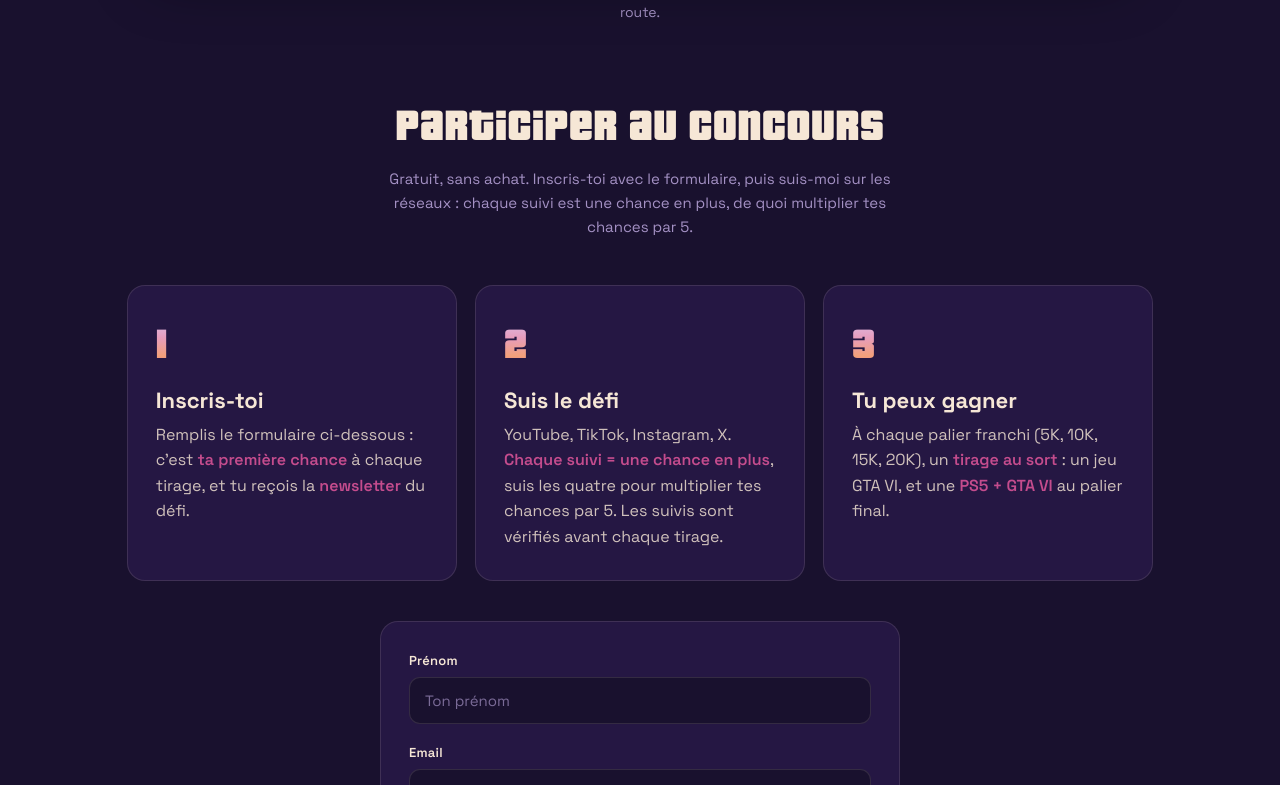
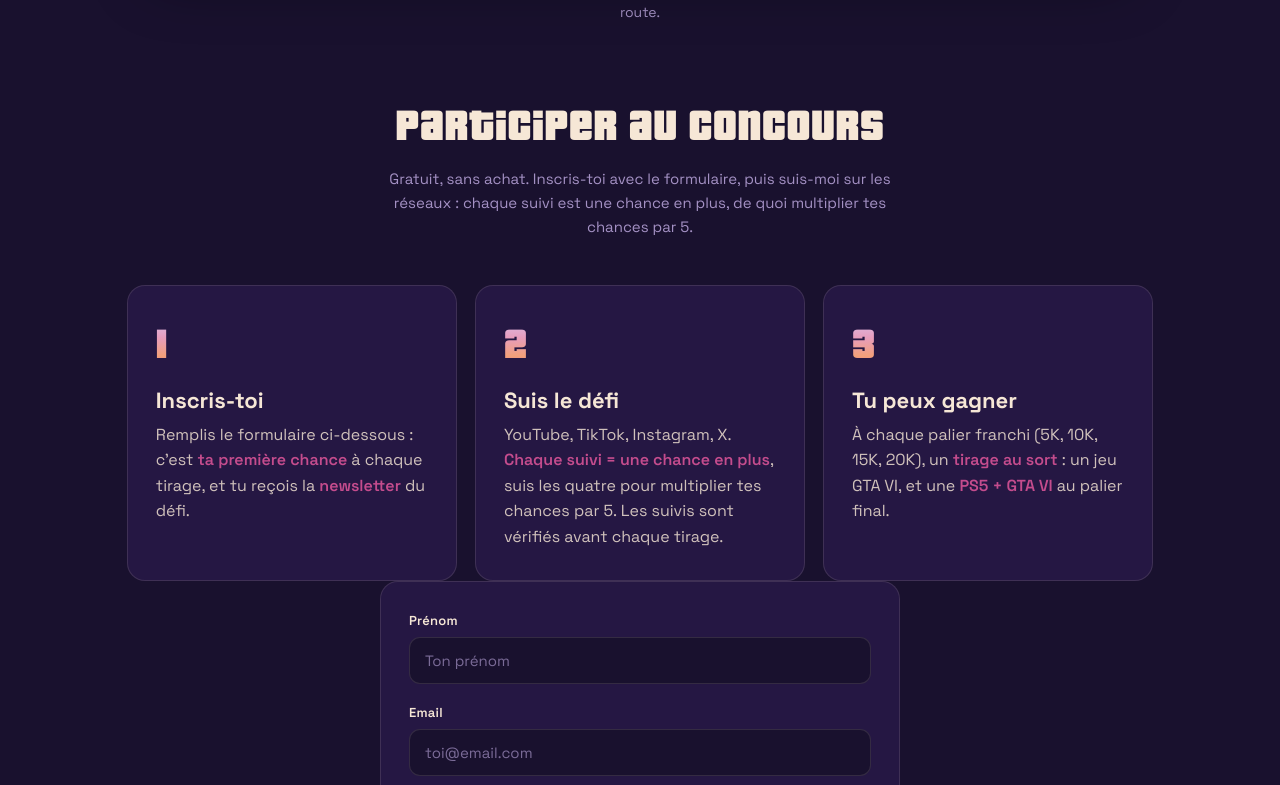
Before and after one commit to robinnat/20kavant, a Next.js app: page /robinnat in a window 1280 px wide. Shown: the part 3997-4782 px from the top of the page. Built offline with nearby package versions, Linux system fonts and the light colour scheme; no server answers.

Commit message:
Revert "Add spacing between the step cards and the signup form"
This reverts commit a65e423f486956fa5c62386bb50bef4726a792d2.

```diff
--- a/app/globals.css
+++ b/app/globals.css
@@ -260,7 +260,7 @@
   .follow-note a:hover{text-decoration:underline;}
 
   /* ---------- comment participer ---------- */
-  .steps{ display:grid; grid-template-columns:repeat(3,1fr); gap:18px; margin-top:34px; margin-bottom:40px; }
+  .steps{ display:grid; grid-template-columns:repeat(3,1fr); gap:18px; margin-top:34px; }
   .step{ background:var(--bg-panel); border:1px solid var(--line); border-radius:18px; padding:30px 28px; position:relative; }
   .step .num{ font-family:'Pricedown','Bebas Neue',sans-serif; font-weight:400; font-size:56px; line-height:1; letter-spacing:.03em; background:var(--sunset); -webkit-background-clip:text; background-clip:text; color:transparent; }
   .step h4{ font-size:22px; font-weight:700; margin:14px 0 8px; }
```
